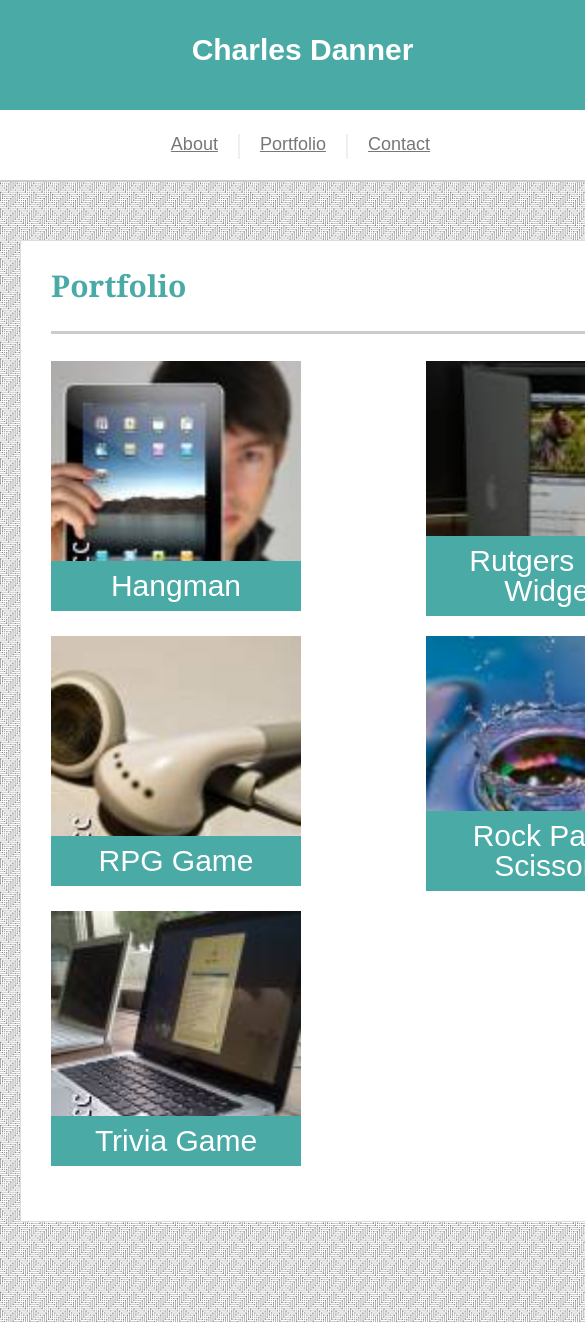
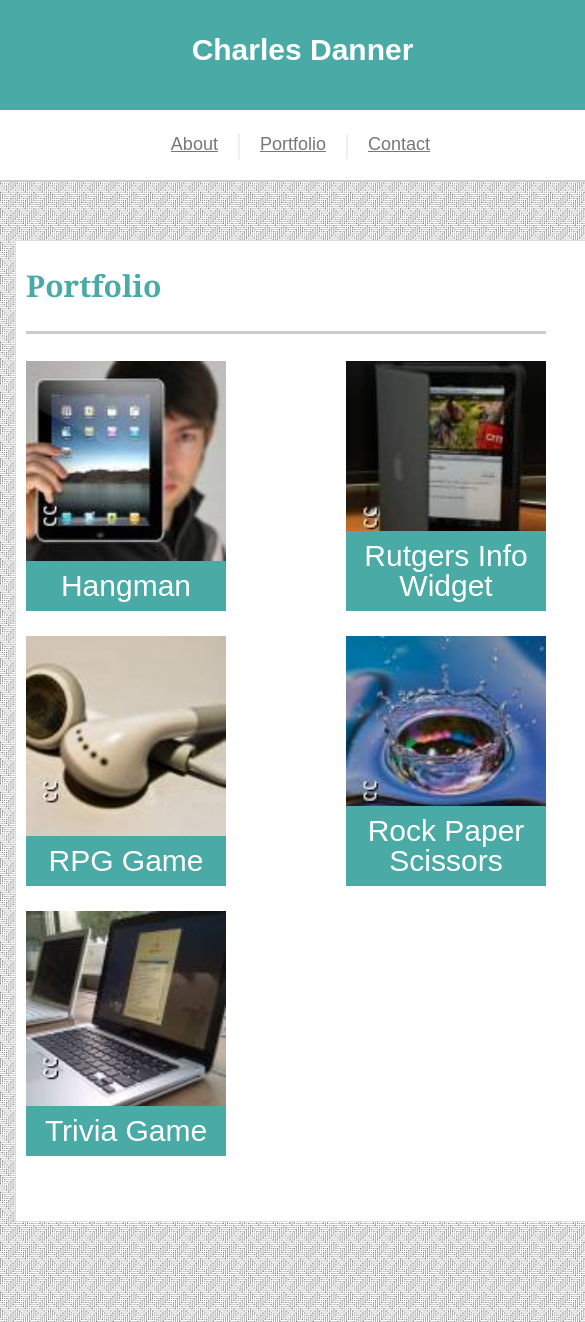
Before and after one commit to charlesdanner/responsive-portfolio, a plain HTML site: page portfolio.html in a window 390 px wide. Shown: the top 1322 px of the page, 585 px wide, since content can reach past the window. Drawn offline with Linux system fonts and the light colour scheme.

Commit message:
< completed footer for portfolio pages at break points 768 and 980. completely finished resizing the elements on the 640 breakpoint for portfolio. completely finished for now. >

```diff
--- a/assets/css/style.css
+++ b/assets/css/style.css
@@ -436,12 +436,12 @@ img{
     }
 
     .datainput{
-        width: 415px;
+        width: 490px;
         margin-right: 20px;
     }
 
     textarea{
-        width: 400px;
+        width: 475px;
     }
 
     #portsection{
@@ -453,6 +453,10 @@ img{
 
     #portfoliohead{
         width: 470px;
+    }
+
+    footer{
+        width: 947px;
     }
 
 
@@ -590,6 +594,10 @@ img{
     top: 550px;
     }
 
+    footer{
+        width: 735px;
+    }
+
 }
 
 @media screen and (max-width: 640px){
@@ -607,7 +615,6 @@ img{
     header{
         height: 180px;
         width: 605px;
-        padding: 0px, 0px , 0px, 0px;
         margin-left: 0px;
         padding-left: 0px;
     }
@@ -683,4 +690,85 @@ img{
         width: 485px;
     }
 
+    #portsection{
+        width: 535px;
+        margin-left: 15px;
+        padding-left: 10px;
+    }
+
+    #portfoliohead{
+        width: 490px;
+    }
+
+    img.portpics{
+        width: 200px;
+    }
+
+    #hangman{
+        position:absolute;
+        top: 200px;
+        z-index: 2;
+        width: 200px;
+    }
+
+    #rutgerspic{
+        position: absolute;
+        top: 0px;
+        z-index: 1;
+        left: 320px;
+    }
+
+    #rutgers{
+        position: absolute;
+        z-index: 2;
+        left:320px;
+        top: 170px;
+        width: 200px;
+    }
+
+    #rockpic{
+        position: absolute;
+        z-index: 1;
+        left: 320px;
+        top: 275px;
+    }
+
+    #rock{
+        position: absolute;
+        z-index: 2;
+        left:320px;
+        top: 445px;
+        width: 200px;
+    }
+
+    #rpgpic{
+        position: absolute;
+        top: 275px;
+        z-index: 1;
+    }
+
+    #rpg{
+        position: absolute;
+        top: 475px;
+        z-index: 2;
+        width: 200px;
+    }
+
+    #trivia{
+        position: absolute;
+        top: 745px;
+        z-index: 2;
+        width: 200px;
+    }
+
+    #triviapic{
+    z-index: 1;
+    position: absolute;
+    top: 550px;
+    }
+
+    footer{
+        width: 607px;
+    }
+
 }
```
